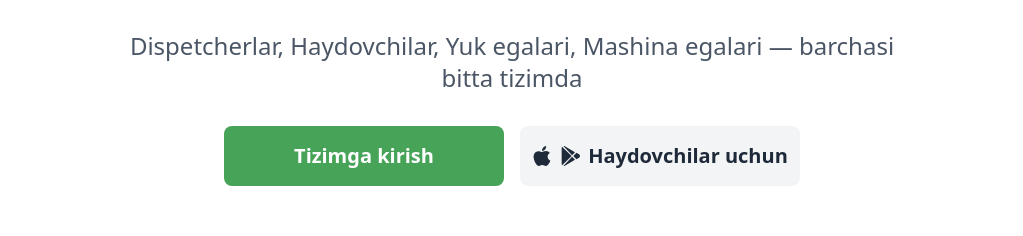
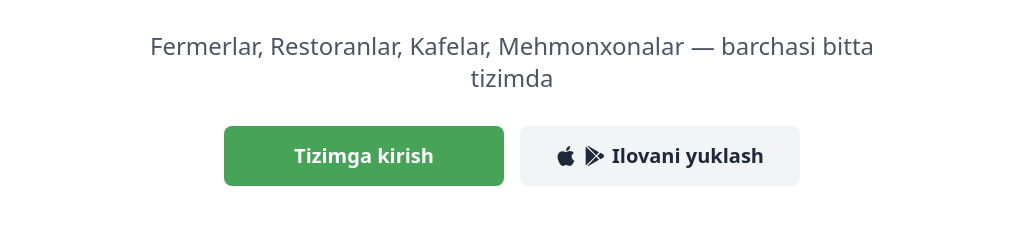
Before and after one commit to murodil01/fresh_line_front, a React (Vite) app: page / in a window 1280 px wide. Shown: the part 361-597 px from the top of the page, without its empty margins (128-1151 px from the left). Built offline with nearby package versions, Linux system fonts and the light colour scheme.

Commit message:
Hero video

```diff
--- a/src/components/home/animation/index.jsx
+++ b/src/components/home/animation/index.jsx
@@ -1,7 +1,7 @@
 import { motion } from "framer-motion";
 import { useEffect, useState } from "react";
 
-const texts = ["Dispetcherlar", "Yuk egalari", "Mashina egalari"];
+const texts = ["Fermerlar", "Restoranlar", "Kafelar", "Mehmonxonalar"];
 const MotionSpan = motion.span;
 
 const AnimatedWords = () => {
--- a/src/components/home/hero/index.jsx
+++ b/src/components/home/hero/index.jsx
@@ -17,8 +17,7 @@ const Hero = () => {
       </h1>
 
       <p className="mt-4 text-lg sm:text-xl md:text-2xl text-gray-600 max-w-3xl mx-auto">
-        Dispetcherlar, Haydovchilar, Yuk egalari, Mashina egalari — barchasi
-        bitta tizimda
+        Fermerlar, Restoranlar, Kafelar, Mehmonxonalar — barchasi bitta tizimda
       </p>
 
       <div className="flex flex-col sm:flex-row justify-center items-center gap-4 mt-8">
@@ -48,7 +47,7 @@ const Hero = () => {
           >
             <path d="M2.5 1C2.18 1.4 2 1.89 2 2.41v19.18c0 .52.18 1.1.5 1.41L14 12 2.5 1zM5.78.38C5.24.02 4.6-.08 4 .06L14.57 11 18 7.46 5.78.38zM14.57 13L4 23.94c.17.04.35.06.53.06.44 0 .88-.13 1.26-.38L18 16.54 14.57 13zM22.82 9.85L19.74 8 16 12l3.74 4 3.08-1.85C23.56 13.71 24 12.91 24 12s-.44-1.71-1.18-2.15z" />
           </svg>
-          Haydovchilar uchun
+          Ilovani yuklash
         </button>
       </div>
     </div>
--- a/src/components/home/platform/index.jsx
+++ b/src/components/home/platform/index.jsx
@@ -64,7 +64,6 @@ const Platform = () => {
         return (
           <section className="info-section" key={index}>
             <Row gutter={[32, 32]} align="middle" justify="space-between">
-              {/* Text */}
               <Col
                 xs={{ span: 24, order: 2 }}
                 md={{ span: 12, order: isEven ? 1 : 2 }}
@@ -87,7 +86,6 @@ const Platform = () => {
                 </Button>
               </Col>
 
-              {/* Image */}
               <Col
                 xs={{ span: 24, order: 1 }}
                 md={{ span: 12, order: isEven ? 2 : 1 }}
--- a/src/components/home/youtube/index.jsx
+++ b/src/components/home/youtube/index.jsx
@@ -1,11 +1,11 @@
 const YouTube = () => {
   return (
-    <div className="flex flex-col items-center gap-6">
-      <div className="w-[90%] aspect-video">
+    <div className="flex flex-col items-center gap-6 mb-20">
+      <div className="w-[95%] sm:w-[85%] md:w-[75%] aspect-video">
         <iframe
-          className="w-[80%] h-[80%] m-auto rounded-[50px] shadow-lg"
-          src="https://www.youtube.com/embed/iwj5gmrhK0M"
-          title="Eldor Shomurodov podkast"
+          className="w-full h-full rounded-[12px] sm:rounded-[24px] md:rounded-[20px] shadow-lg"
+          src="https://www.youtube.com/embed/D50fOreyKaM?rel=0&modestbranding=1&showinfo=0&autoplay=1&mute=1"
+          title="Fresh Line video"
           frameBorder="0"
           allow="accelerometer; autoplay; clipboard-write; encrypted-media; gyroscope; picture-in-picture"
           allowFullScreen
```
